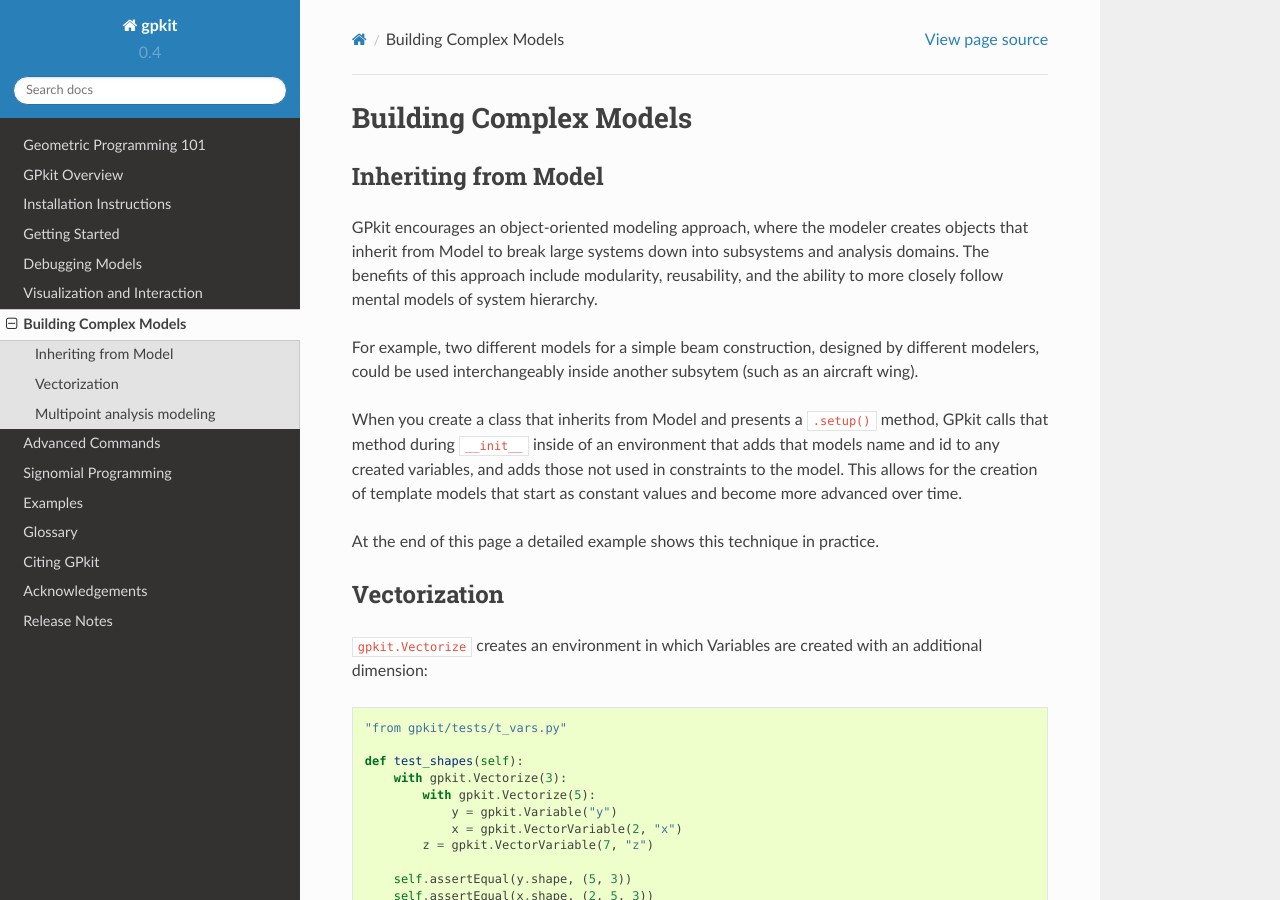
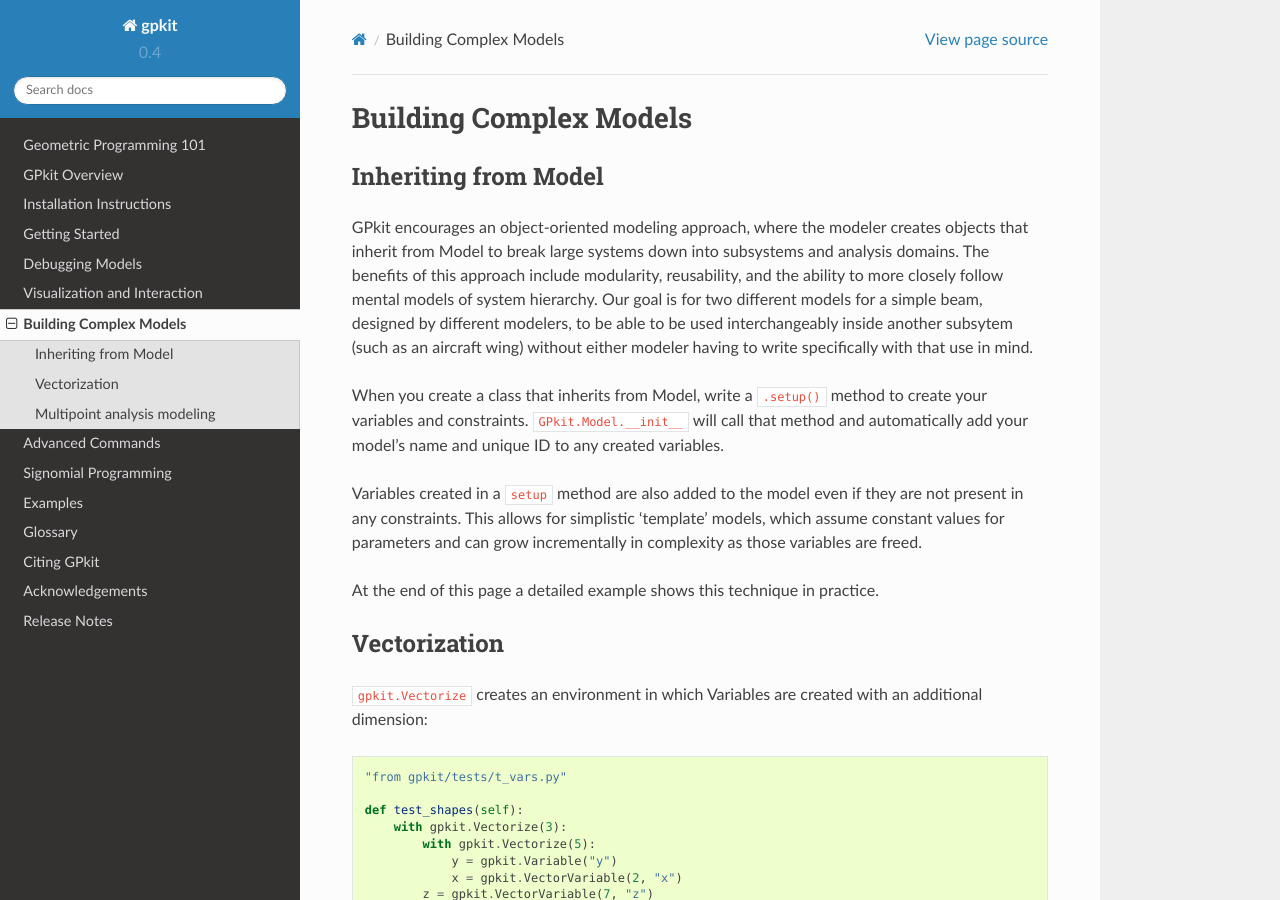
Before and after one commit to convexengineering/gpkit, a Sphinx documentation site: the page built from docs/source/modelbuilding.rst, in a window 1280 px wide and 900 px high. Built offline with Sphinx 7.4.7 and the Read the Docs theme 2.0.0, drawn with Linux system fonts in a browser that asks for light colours.

Commit message:
update 'setup' docs

```diff
--- a/docs/source/modelbuilding.rst
+++ b/docs/source/modelbuilding.rst
@@ -5,11 +5,11 @@
 Inheriting from Model
 =====================
 
-GPkit encourages an object-oriented modeling approach, where the modeler creates objects that inherit from Model to break large systems down into subsystems and analysis domains. The benefits of this approach include modularity, reusability, and the ability to more closely follow mental models of system hierarchy.
+GPkit encourages an object-oriented modeling approach, where the modeler creates objects that inherit from Model to break large systems down into subsystems and analysis domains. The benefits of this approach include modularity, reusability, and the ability to more closely follow mental models of system hierarchy. Our goal is for two different models for a simple beam, designed by different modelers, to be able to be used interchangeably inside another subsytem (such as an aircraft wing) without either modeler having to write specifically with that use in mind.
 
-For example, two different models for a simple beam construction, designed by different modelers, could be used interchangeably inside another subsytem (such as an aircraft wing).
+When you create a class that inherits from Model, write a ``.setup()`` method to create your variables and constraints. ``GPkit.Model.__init__`` will call that method and automatically add your model's name and unique ID to any created variables.
 
-When you create a class that inherits from Model and presents a ``.setup()`` method, GPkit calls that method during ``__init__`` inside of an environment that adds that models name and id to any created variables, and adds those not used in constraints to the model. This allows for the creation of template models that start as constant values and become more advanced over time.
+Variables created in a ``setup`` method are also added to the model even if they are not present in any constraints. This allows for simplistic 'template' models, which assume constant values for parameters and can grow incrementally in complexity as those variables are freed.
 
 At the end of this page a detailed example shows this technique in practice.
 
```
